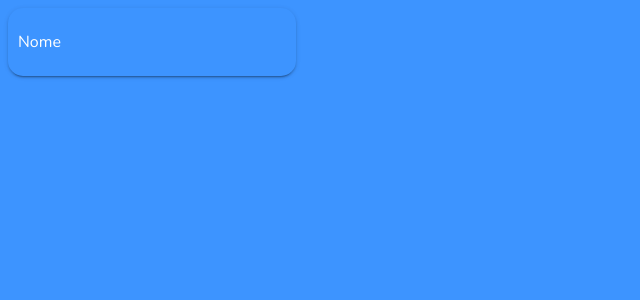
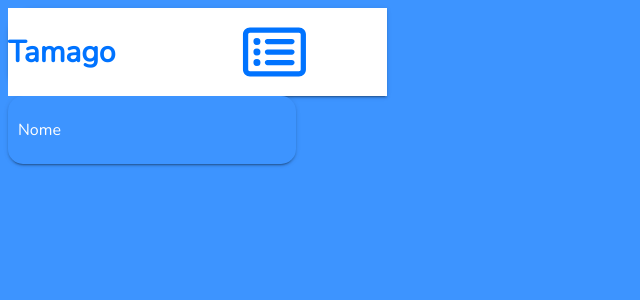
Before and after one commit to xennia316/Tamago, a React (Create React App) app in the folder client/: page / in a window 1280 px wide. Shown: the top 300 px of the page, without its empty margins (0-640 px from the left). Built offline with nearby package versions, Linux system fonts and the light colour scheme.

Commit message:
test mount

```diff
--- a/client/src/Pages/Home/Home.page.jsx
+++ b/client/src/Pages/Home/Home.page.jsx
@@ -4,6 +4,7 @@ import { Input1, SideNav } from "../../Components";
 const Home = () => {
   return (
     <div>
+      <SideNav />
       <Input1 />
     </div>
   );
```
